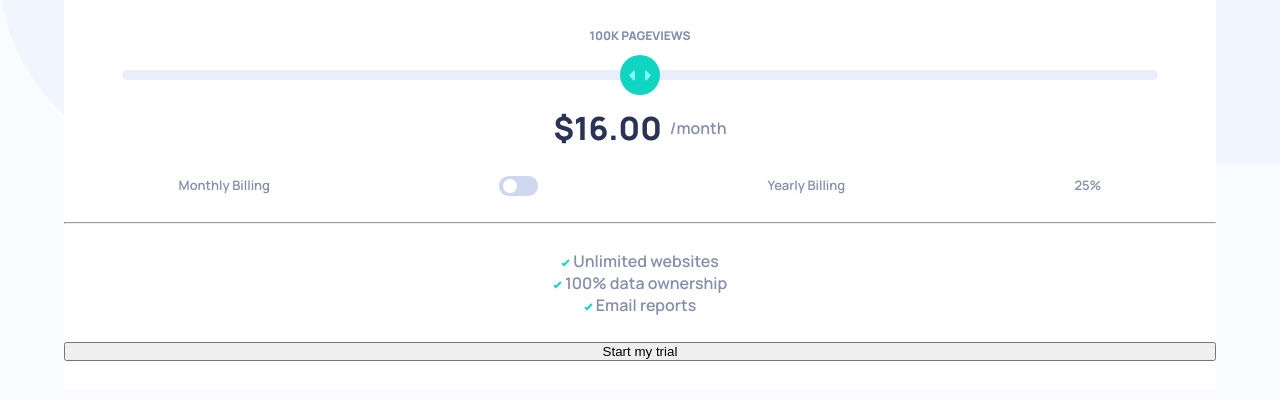
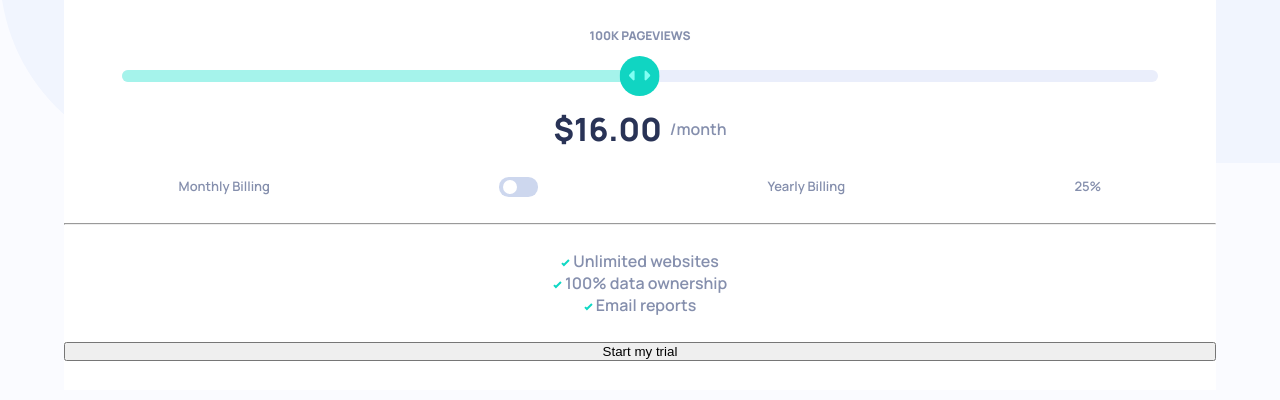
Before and after one commit to DawidGradowski/interactive-pricing-component, a plain HTML site: page index.html in a window 1280 px wide. Shown: the part 286-686 px from the top of the page. Drawn offline with Linux system fonts and the light colour scheme.

Commit message:
Add range input style and a little bit of script to fill selected part of input

```diff
--- a/index.html
+++ b/index.html
@@ -27,7 +27,10 @@
     </header>
     <section class="pricing-container">
       <h2><span id="views-counter">100K</span> PAGEVIEWS</h2>
-      <input type="range" name="price-input" id="price-input" min="0" max="100" value="50">
+      <div class="price-input-container">
+        <div class="price-input-full"></div>
+        <input type="range" name="price-input" id="price-input" min="0" max="100" value="50">
+      </div>
       <p class="price-container">
         <span class="price-numb">$16.00</span>
         /
@@ -62,6 +65,7 @@
       </button>
     </section>
   </main>
+  <script src="script.js"></script>
 
   <!-- <div class="attribution">
     Challenge by <a href="https://www.frontendmentor.io?ref=challenge" target="_blank">Frontend Mentor</a>.
--- /dev/null
+++ b/script.js
@@ -0,0 +1,21 @@
+const sliderFullBackground = document.querySelector(".price-input-full");
+const sliderThumb = document.querySelector("#price-input");
+
+var sliderThumbPressed = false;
+
+sliderThumb.addEventListener("mousedown", () => {
+    sliderThumbPressed = true;
+});
+
+sliderThumb.addEventListener("mouseup", () => {
+    sliderThumbPressed = false;
+});
+
+setInterval(fillPriceInput, 25);
+
+function fillPriceInput(){
+    if(sliderThumbPressed){
+        sliderFullBackground.style.width = sliderThumb.value + "%";
+        console.log(sliderThumb.value);
+    }
+}
--- a/style.css
+++ b/style.css
@@ -84,8 +84,7 @@ header img{
     justify-content: space-around;
 }
 
-
-.pricing-container #price-input{
+.price-input-container{
     position: relative;
     -webkit-appearance: none;
     height: .75em;
@@ -95,8 +94,31 @@ header img{
     background-color: hsl(224, 65%, 95%);
 }
 
+.price-input-full{
+    background-color: hsl(174, 77%, 80%);
+    position: absolute;
+    width: 50%;
+    height: .75em;
+    border-radius: .375em;
+    top: 50%;
+    transform: translate(0, -50%);
+    left: 0;
+}
+
+.pricing-container #price-input{
+    position: absolute;
+    top: 50%;
+    left: 50%;
+    transform: translate(-50%, -50%);
+    -webkit-appearance: none;
+    height: .75em;
+    background-color: rgba(0, 0, 0, 0);
+    width: 100%;
+}
+
 .pricing-container #price-input::-webkit-slider-thumb{
     -webkit-appearance: none;
+    opacity: 1;
     height: 3em;
     border-radius: 50%;
     width: 3em;
```
